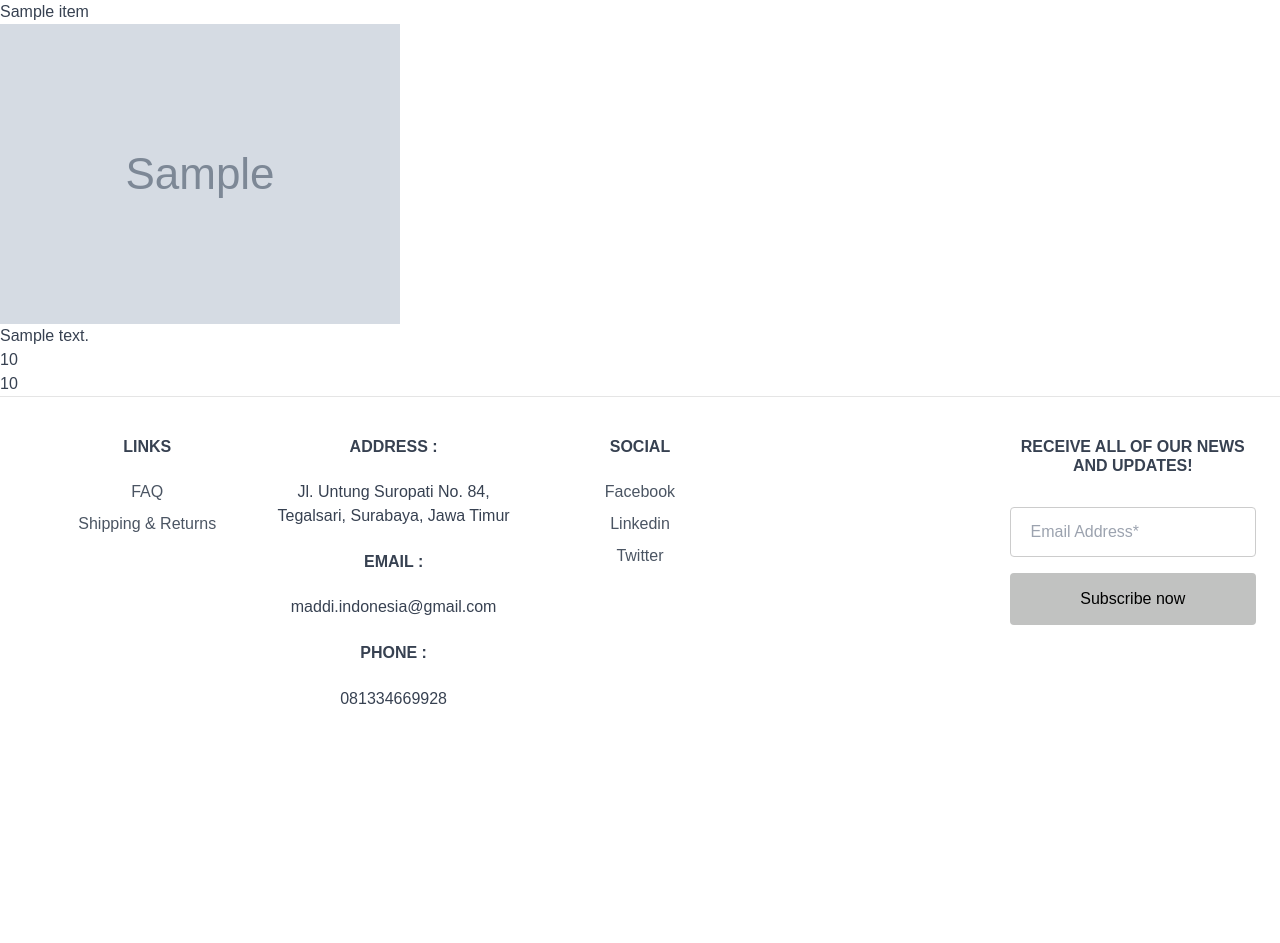
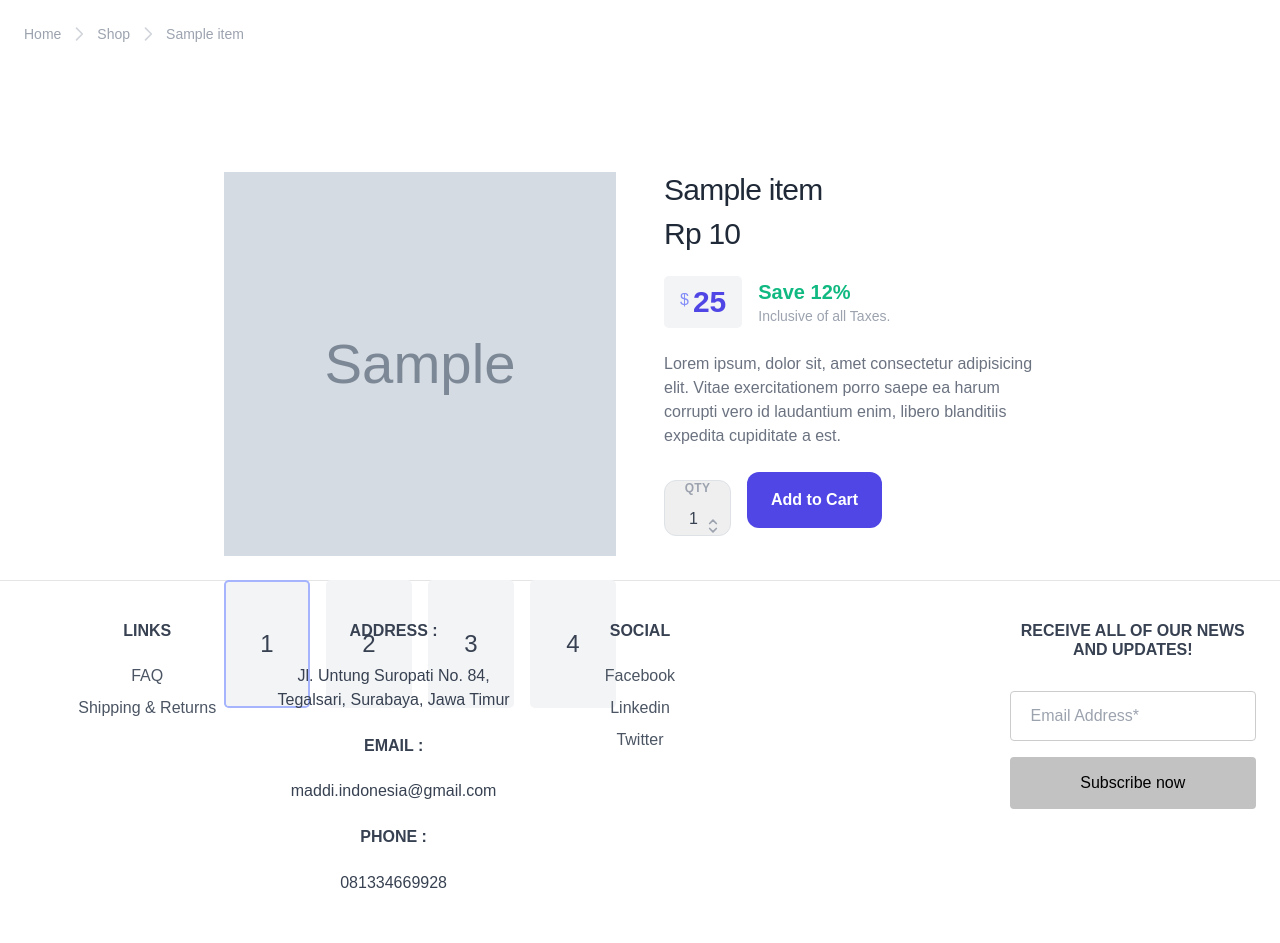
Before and after one commit to segara2410/maddi-website, a Django app: template maddi_app/templates/maddi_app/item/retrieve.html in a window 1280 px wide. Shown: the part 86-1029 px from the top of the page. Before the commit the page ends 790 px from the top, so only its background shows below. Run offline with Django 3.2, Linux system fonts and the light colour scheme; the template is opened without the code that fills it: most values are stand-ins (such as "Sample title", 1, 10 or a date in 2020); grey boxes marked "Sample" are stand-in pictures; some libraries are stand-ins or nearby versions.

Commit message:
Update shop and retrieve

```diff
--- a/maddi_app/templates/layouts/base.html
+++ b/maddi_app/templates/layouts/base.html
@@ -13,7 +13,6 @@
 
     <link rel="stylesheet" href="https://stackpath.bootstrapcdn.com/bootstrap/4.3.1/css/bootstrap.min.css" integrity="sha384-ggOyR0iXCbMQv3Xipma34MD+dH/1fQ784/j6cY/iJTQUOhcWr7x9JvoRxT2MZw1T" crossorigin="anonymous">
     <link href="https://unpkg.com/tailwindcss@^2/dist/tailwind.min.css" rel="stylesheet">
-
     <link rel="stylesheet" href="https://cdnjs.cloudflare.com/ajax/libs/font-awesome/4.7.0/css/font-awesome.min.css">
     <link rel="stylesheet" href="{% static '/css/style.css' %}">
     </style>
@@ -30,6 +29,9 @@
     <script src="https://code.jquery.com/jquery-3.3.1.slim.min.js" integrity="sha384-q8i/X+965DzO0rT7abK41JStQIAqVgRVzpbzo5smXKp4YfRvH+8abtTE1Pi6jizo" crossorigin="anonymous"></script>
     <script src="https://cdnjs.cloudflare.com/ajax/libs/popper.js/1.14.7/umd/popper.min.js" integrity="sha384-UO2eT0CpHqdSJQ6hJty5KVphtPhzWj9WO1clHTMGa3JDZwrnQq4sF86dIHNDz0W1" crossorigin="anonymous"></script>
     <script src="https://stackpath.bootstrapcdn.com/bootstrap/4.3.1/js/bootstrap.min.js" integrity="sha384-JjSmVgyd0p3pXB1rRibZUAYoIIy6OrQ6VrjIEaFf/nJGzIxFDsf4x0xIM+B07jRM" crossorigin="anonymous"></script>
+
+    {% block js %}
+    {% endblock %}
   </body>
 
 </html>
--- a/maddi_app/templates/maddi_app/item/retrieve.html
+++ b/maddi_app/templates/maddi_app/item/retrieve.html
@@ -3,9 +3,107 @@
 {% load static %}
 
 {% block content %}
-  {{ item }}
-  <img src="{{ item.image.url }}" alt="{{ item }}">
-  <div>{{ item.description }}</div>
-  <div>{{ item.stock }}</div>
-  <div>{{ item.price }}</div>
+<div class="antialiased">
+  <div class="py-6">
+    <!-- Breadcrumbs -->
+    <div class="max-w-7xl mx-auto px-4 sm:px-6 lg:px-8">
+      <div class="flex items-center space-x-2 text-gray-400 text-sm">
+        <a href="{% url 'index' %}" class="hover:underline hover:text-gray-600">Home</a>
+        <span>
+          <svg class="h-5 w-5 leading-none text-gray-300" xmlns="http://www.w3.org/2000/svg" fill="none" viewBox="0 0 24 24" stroke="currentColor">
+            <path stroke-linecap="round" stroke-linejoin="round" stroke-width="2" d="M9 5l7 7-7 7" />
+          </svg>
+        </span>
+        <a href="{% url 'shop' %}" class="hover:underline hover:text-gray-600">Shop</a>
+        <span>
+          <svg class="h-5 w-5 leading-none text-gray-300" xmlns="http://www.w3.org/2000/svg" fill="none" viewBox="0 0 24 24" stroke="currentColor">
+            <path stroke-linecap="round" stroke-linejoin="round" stroke-width="2" d="M9 5l7 7-7 7" />
+          </svg>
+        </span>
+        <span>{{ item }}</span>
+      </div>
+    </div>
+    <!-- ./ Breadcrumbs -->
+
+    <div class="max-w-4xl max-h-96 mx-auto px-4 sm:px-6 lg:px-8 mt-32">
+      <div class="flex flex-col md:flex-row -mx-4">
+        <div class="md:flex-1 px-4">
+          <div x-data="{ image: 1 }" x-cloak>
+            <div class="h-96 md:h-96 rounded-lg bg-gray-100 mb-4">
+              <div x-show="image === 1" class="flex items-end justify-end h-96 w-full bg-cover" style="background-image: url('{{ item.image.url }}'); background-position: center;">
+              </div>
+
+              <div x-show="image === 2" class="h-96 md:h-96 rounded-lg bg-gray-100 mb-4 flex items-center justify-center">
+                <span class="text-5xl">2</span>
+              </div>
+
+              <div x-show="image === 3" class="h-96 md:h-96 rounded-lg bg-gray-100 mb-4 flex items-center justify-center">
+                <span class="text-5xl">3</span>
+              </div>
+
+              <div x-show="image === 4" class="h-96 md:h-96 rounded-lg bg-gray-100 mb-4 flex items-center justify-center">
+                <span class="text-5xl">4</span>
+              </div>
+            </div>
+
+            <div class="flex -mx-2 mb-4">
+              <template x-for="i in 4">
+                <div class="flex-1 px-2">
+                  <button x-on:click="image = i" :class="{ 'ring-2 ring-indigo-300 ring-inset': image === i }" class="focus:outline-none w-full rounded-lg h-24 md:h-32 bg-gray-100 flex items-center justify-center">
+                    <span x-text="i" class="text-2xl"></span>
+                  </button>
+                </div>
+              </template>
+            </div>
+          </div>
+        </div>
+        <div class="md:flex-1 px-4">
+          <h2 class="mb-2 leading-tight tracking-tight text-gray-800 text-2xl md:text-3xl">{{ item }}</h2>
+          <h2 class="mb-2 leading-tight tracking-tight text-gray-800 text-2xl md:text-3xl">Rp {{ item.price }}</h2>
+
+          <div class="flex items-center space-x-4 my-4">
+            <div>
+              <div class="rounded-lg bg-gray-100 flex py-2 px-3">
+                <span class="text-indigo-400 mr-1 mt-1">$</span>
+                <span class="font-bold text-indigo-600 text-3xl">25</span>
+              </div>
+            </div>
+            <div class="flex-1">
+              <p class="text-green-500 text-xl font-semibold">Save 12%</p>
+              <p class="text-gray-400 text-sm">Inclusive of all Taxes.</p>
+            </div>
+          </div>
+
+          <p class="text-gray-500">Lorem ipsum, dolor sit, amet consectetur adipisicing elit. Vitae exercitationem porro saepe ea harum corrupti vero id laudantium enim, libero blanditiis expedita cupiditate a est.</p>
+
+          <div class="flex py-4 space-x-4">
+            <div class="relative">
+              <div class="text-center left-0 pt-2 right-0 absolute block text-xs uppercase text-gray-400 tracking-wide font-semibold">Qty</div>
+              <select class="cursor-pointer appearance-none rounded-xl border border-gray-200 pl-4 pr-8 h-14 flex items-end pb-1">
+                <option>1</option>
+                <option>2</option>
+                <option>3</option>
+                <option>4</option>
+                <option>5</option>
+              </select>
+
+              <svg class="w-5 h-5 text-gray-400 absolute right-0 bottom-0 mb-2 mr-2" xmlns="http://www.w3.org/2000/svg" fill="none" viewBox="0 0 24 24" stroke="currentColor">
+                <path stroke-linecap="round" stroke-linejoin="round" stroke-width="2" d="M8 9l4-4 4 4m0 6l-4 4-4-4" />
+              </svg>
+            </div>
+
+            <button type="button" class="h-14 px-6 py-2 font-semibold rounded-xl bg-indigo-600 hover:bg-indigo-500 text-white">
+              Add to Cart
+            </button>
+          </div>
+        </div>
+      </div>
+    </div>
+  </div>
+  </div>
+
 {% endblock %}
+
+{% block js %}
+  <script src='https://cdn.jsdelivr.net/gh/alpinejs/alpine@v2.7.3/dist/alpine.min.js'></script>
+{% endblock %}
```
Also changed, not shown: maddi_app/templates/maddi_app/shop.html (+30 -1 lines).
